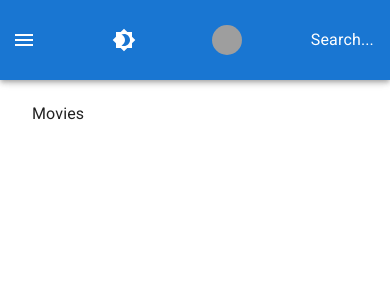
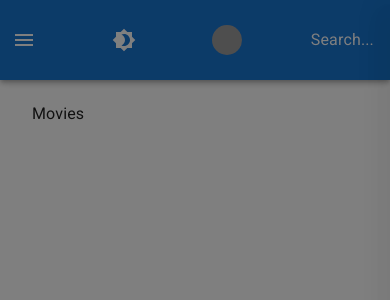
Before and after one commit to redizogolli/filmpire_react, a React (Create React App) app: page / in a window 390 px wide. Both pictures are taken after a click on the button 24 px from the left and 40 px from the top of the page. Shown: the top 300 px of the page. Built offline with nearby package versions, Linux system fonts and the light colour scheme; grey boxes are pictures that could not be loaded.

Commit message:
Sidebar_Start

```diff
--- a/src/components/Navbar/Navbar.jsx
+++ b/src/components/Navbar/Navbar.jsx
@@ -1,8 +1,22 @@
-import React from 'react';
-import { AppBar, IconButton, Toolbar, Drawer, Button, Avatar, useMediaQuery } from '@mui/material';
-import { Menu, AccountCircle, Brightness4, Brightness7 } from '@mui/icons-material';
+import React, { useState } from 'react';
+import {
+  AppBar,
+  IconButton,
+  Toolbar,
+  Button,
+  Avatar,
+  useMediaQuery,
+  Drawer,
+} from '@mui/material';
+import {
+  Menu,
+  AccountCircle,
+  Brightness4,
+  Brightness7,
+} from '@mui/icons-material';
 import { styled, useTheme } from '@mui/material/styles';
 import { Link } from 'react-router-dom';
+import Sidebar from '../Sidebar/Sidebar';
 
 // Styling components
 const CustomToolBar = styled(Toolbar)(({ theme }) => ({
@@ -25,13 +39,21 @@ const CustomIconButton = styled(IconButton)(({ theme }) => ({
 
 function Navbar() {
   const isMobile = useMediaQuery('(max-width:600px)');
+  const [mobileOpen, setMobileOpen] = useState(false);
   const theme = useTheme();
   const isAuthenticated = true;
   return (
+    <>
       <AppBar position="fixed">
         <CustomToolBar>
           {isMobile && (
-          <CustomIconButton color="inherit" edge="start" onClick={() => {}}>
+            <CustomIconButton
+              color="inherit"
+              edge="start"
+              onClick={() => {
+                setMobileOpen(!mobileOpen);
+              }}
+            >
               <Menu />
             </CustomIconButton>
           )}
@@ -45,15 +67,43 @@ function Navbar() {
                 Login &nbsp; <AccountCircle />
               </Button>
             ) : (
-            <Button color="inherit" component={Link} to="/profile/123" className="linkButton" onClick={() => {}}>
+              <Button
+                color="inherit"
+                component={Link}
+                to="/profile/123"
+                className="linkButton"
+                onClick={() => {}}
+              >
                 {!isMobile && <>My Movies &nbsp;</>}
-              <Avatar alt="Profile" src="https://cdn.pixabay.com/photo/2016/08/08/09/17/avatar-1577909_960_720.png" style={{ width: 30, height: 30 }} />
+                <Avatar
+                  alt="Profile"
+                  src="https://cdn.pixabay.com/photo/2016/08/08/09/17/avatar-1577909_960_720.png"
+                  style={{ width: 30, height: 30 }}
+                />
               </Button>
             )}
           </div>
           {isMobile && 'Search...'}
         </CustomToolBar>
       </AppBar>
+      <div>
+        <nav className="drawer">
+          {isMobile ? (
+            <Drawer
+              variant="temporary"
+              anchor="right"
+              open={mobileOpen}
+              className="drawerBackground"
+              ModalProps={{ keepMounted: true }}
+            >
+              <Sidebar />
+            </Drawer>
+          ) : (
+            <Drawer />
+          )}
+        </nav>
+      </div>
+    </>
   );
 }
 
--- /dev/null
+++ b/src/components/Sidebar/Sidebar.jsx
@@ -0,0 +1,14 @@
+import React, { useEffect } from 'react';
+import { Divider, List, ListItem, ListTiemText, ListSubheader, ListItemIcon, Box, CircularProgress } from '@mui/material';
+import { Link } from 'react-router-dom';
+import { useTheme } from '@mui/material/styles';
+
+function Sidebar({ setMobileOpen }) {
+  const theme = useTheme();
+
+  return (
+    <Link to="/" className="imageLink" />
+  );
+}
+
+export default Sidebar;
```
Lines whose indentation alone changed are shown as unchanged.
